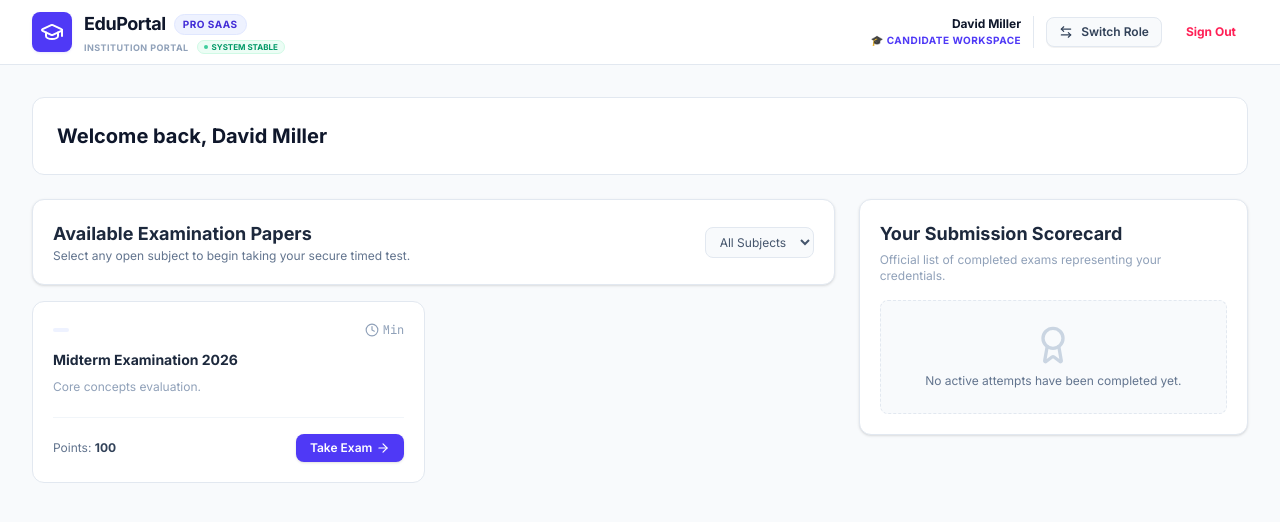
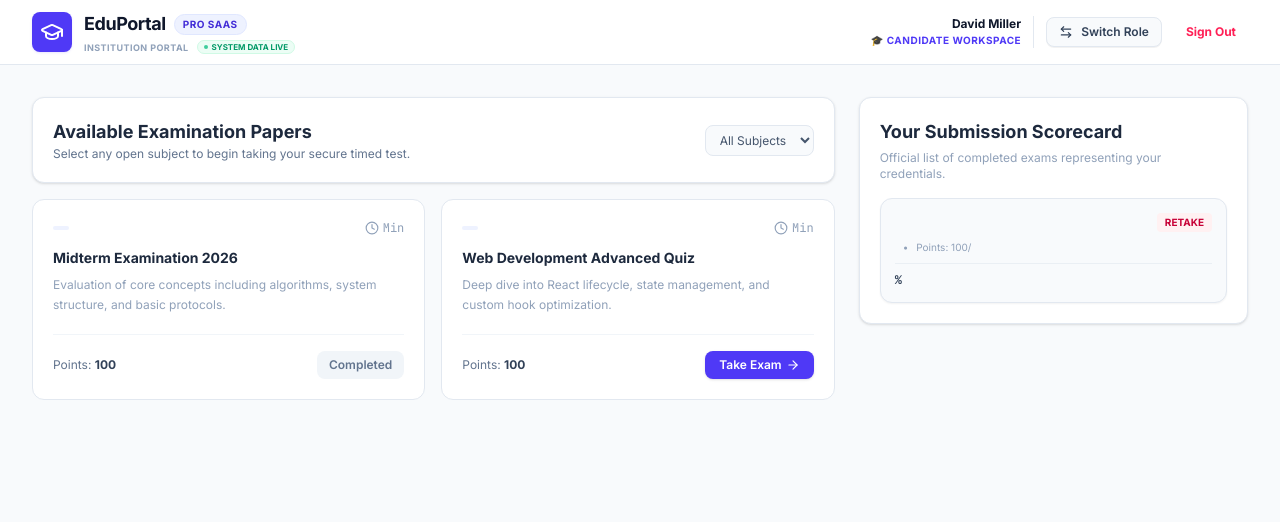
Before and after one commit to sahand2007/exam-portal, a React (Vite) app: page / in a window 1280 px wide. Shown: the top 522 px of the page. Built offline with nearby package versions, Linux system fonts and the light colour scheme.

Commit message:
force save and update rebranding

```diff
--- a/src/App.tsx
+++ b/src/App.tsx
@@ -21,7 +21,7 @@ import {
 } from "lucide-react";
 
 export default function App() {
-  // Global App States - ڕاستەوخۆ بەکارهێنەرێک دادەنێین بۆ تاقیکردنەوە
+  // Global App States - بەکارهێنەری سەرەکی (دەتوانیت لە ڕێگەی سویچ گۆڕانکاری بکەیت)
   const [currentUser, setCurrentUser] = useState<User | null>({
     id: "u-1",
     email: "student@example.com",
@@ -29,38 +29,116 @@ export default function App() {
     role: Role.STUDENT,
   });
 
-  // لێرەدا داتاکان ڕاستەوخۆ دەخەینە ناو State بۆ ئەوەی بێ کێشە نیشانی بدات
+  // لێرەدا داتاکان بە دەوڵەمەندی دادەنێین بۆ ئەوەی کێشەی کەمی داتا نەمێنێت
   const [exams, setExams] = useState<Exam[]>([
     {
       id: "exam-1",
       title: "Midterm Examination 2026",
-      description: "Core concepts evaluation.",
-      questions: [],
+      description: "Evaluation of core concepts including algorithms, system structure, and basic protocols.",
       duration: 60,
-      totalPoints: 100
+      totalPoints: 100,
+      questions: [
+        {
+          id: "q1",
+          text: "What is the primary complexity of Binary Search in the worst case?",
+          options: ["O(1)", "O(n)", "O(log n)", "O(n log n)"],
+          correctOptionIndex: 2,
+          points: 50
+        },
+        {
+          id: "q2",
+          text: "Which protocol operates at the Transport Layer of the OSI model?",
+          options: ["HTTP", "TCP", "IP", "FTP"],
+          correctOptionIndex: 1,
+          points: 50
+        }
+      ]
+    },
+    {
+      id: "exam-2",
+      title: "Web Development Advanced Quiz",
+      description: "Deep dive into React lifecycle, state management, and custom hook optimization.",
+      duration: 45,
+      totalPoints: 100,
+      questions: [
+        {
+          id: "q3",
+          text: "Which hook is used to memoize the return value of a function?",
+          options: ["useEffect", "useCallback", "useMemo", "useRef"],
+          correctOptionIndex: 2,
+          points: 100
+        }
+      ]
     }
   ]);
-  const [submissions, setSubmissions] = useState<Submission[]>([]);
-  const [analytics, setAnalytics] = useState<ExamStats[]>([]);
+
+  // داتای ناردراوی قوتابییەکان (Submissions) بۆ ئەوەی مامۆستا نمرەکان ببینێت
+  const [submissions, setSubmissions] = useState<Submission[]>([
+    {
+      id: "sub-1",
+      examId: "exam-1",
+      studentId: "u-1",
+      studentName: "David Miller",
+      answers: [{ questionId: "q1", selectedOptionIndex: 2 }, { questionId: "q2", selectedOptionIndex: 1 }],
+      score: 100,
+      submittedAt: new Date().toISOString(),
+      proctorFlags: 0,
+      isGraded: true
+    },
+    {
+      id: "sub-2",
+      examId: "exam-1",
+      studentId: "u-3",
+      studentName: "Alex Rivera",
+      answers: [{ questionId: "q1", selectedOptionIndex: 1 }, { questionId: "q2", selectedOptionIndex: 1 }],
+      score: 50,
+      submittedAt: new Date().toISOString(),
+      proctorFlags: 3, // ئەم کاندیدە فڵاگی هەیە بۆ تاقیکردنەوەی لۆژیکی سیکیۆریتی
+      isGraded: true
+    }
+  ]);
+
+  // ستاتیستیک و شیکاری پۆلی مامۆستا (Analytics) بۆ ئەوەی هێڵکاری و ژمارەکان پڕ بن
+  const [analytics, setAnalytics] = useState<ExamStats[]>([
+    {
+      examId: "exam-1",
+      examTitle: "Midterm Examination 2026",
+      averageScore: 75,
+      highestScore: 100,
+      lowestScore: 50,
+      totalSubmissions: 2,
+      flaggedSessionsCount: 1
+    },
+    {
+      examId: "exam-2",
+      examTitle: "Web Development Advanced Quiz",
+      averageScore: 0,
+      highestScore: 0,
+      lowestScore: 0,
+      totalSubmissions: 0,
+      flaggedSessionsCount: 0
+    }
+  ]);
+
   const [activeExamId, setActiveExamId] = useState<string | null>(null);
-  const [loading, setLoading] = useState(false); // دەیکەینە false بۆ ئەوەی ڕاستەوخۆ نیشانی بدات
+  const [loading, setLoading] = useState(false);
 
   const [loginEmail, setLoginEmail] = useState("");
   const [loginRole, setLoginRole] = useState<"student" | "teacher">("student");
   const [authError, setAuthError] = useState("");
 
-  // ئەم فانکشنە ئێستا داتای ناوخۆیی نوێ دەکاتەوە لە جیاتی سێرڤەر
   const refreshAppData = async () => {
     setLoading(true);
-    // لۆژیکی ناوخۆیی لێرەدا دەمێنێتەوە بەبێ کێشەی API
+    // لۆژیکی ڕیفرێش لەسەر داتای ناوخۆیی بە جێگیری دەمێنێتەوە
+    setTimeout(() => {
       setLoading(false);
+    }, 400);
   };
 
   const handleCustomLogin = (e: React.FormEvent) => {
     e.preventDefault();
     if (!loginEmail.trim()) return;
 
-    // لۆژیکی لۆگین بە شێوازی ناوخۆیی بۆ کارکردنی خێرا
     if (loginEmail.includes("teacher") || loginRole === "teacher") {
       setCurrentUser({
         id: "u-2",
@@ -113,14 +191,13 @@ export default function App() {
       className="min-h-screen bg-slate-50 flex flex-col font-sans text-slate-900"
       id="applet-container"
     >
-      {/* 1. Commercialized Header Navigation */}
+      {/* Navigation Header */}
       <header
         className="bg-white border-b border-slate-200 sticky top-0 z-40"
         id="navbar"
       >
         <div className="max-w-7xl mx-auto px-4 sm:px-6 lg:px-8">
           <div className="flex justify-between h-16 items-center">
-            {/* White-Label Logo Brand */}
             <div className="flex items-center gap-3">
               <div className="w-10 h-10 bg-indigo-600 rounded-lg flex items-center justify-center text-white shadow-sm shadow-indigo-600/10">
                 <GraduationCap className="w-6 h-6" />
@@ -141,14 +218,13 @@ export default function App() {
                   <div className="flex items-center gap-1 bg-emerald-50 px-1.5 py-0.5 rounded-full border border-emerald-100">
                     <div className="w-1 h-1 bg-emerald-500 rounded-full animate-pulse"></div>
                     <span className="text-[8px] font-bold text-emerald-600">
-                      SYSTEM STABLE
+                      SYSTEM DATA LIVE
                     </span>
                   </div>
                 </div>
               </div>
             </div>
 
-            {/* Profile Workspace Status Banner */}
             <div className="flex items-center gap-4">
               {currentUser ? (
                 <div className="flex items-center gap-3">
@@ -192,108 +268,68 @@ export default function App() {
         </div>
       </header>
 
-      {/* 2. Main Workspace Layout */}
+      {/* Main Container */}
       <main className="flex-1 max-w-7xl w-full mx-auto px-4 sm:px-6 lg:px-8 py-8">
         {loading ? (
-          <div className="py-24 flex flex-col items-center justify-center text-slate-500 space-y-4 animate-fade-in">
-            <div className="p-4 bg-indigo-50 rounded-full ring-4 ring-indigo-500/10">
+          <div className="py-24 flex flex-col items-center justify-center text-slate-500 space-y-4">
             <RefreshCw className="w-8 h-8 text-indigo-600 animate-spin" />
-            </div>
-            <div className="text-center space-y-1">
-              <p className="font-semibold text-slate-800">
-                Synchronizing EduPortal Assets
-              </p>
-              <p className="text-xs text-slate-400">
-                Loading exam sheets, proctor logs, and analytics counters...
-              </p>
-            </div>
+            <p className="font-semibold text-slate-800">Updating View Metrics...</p>
           </div>
         ) : (
           <>
             {!currentUser ? (
-              <div className="max-w-5xl mx-auto my-6 lg:my-10" id="login-layout-panel">
+              <div className="max-w-5xl mx-auto my-10" id="login-layout-panel">
                 <div className="grid grid-cols-1 lg:grid-cols-12 gap-8 items-stretch">
-                  <div className="lg:col-span-5 bg-gradient-to-br from-indigo-700 via-indigo-800 to-indigo-950 rounded-2xl p-8 text-white flex flex-col justify-between shadow-lg relative overflow-hidden">
-                    <div className="absolute top-0 right-0 w-64 h-64 bg-indigo-600/20 rounded-full blur-3xl -mr-20 -mt-20"></div>
-
-                    <div className="space-y-6 relative z-15">
-                      <div className="inline-flex items-center gap-2 bg-indigo-500/20 border border-indigo-400/30 px-3 py-1 rounded-full text-xs text-indigo-200 font-medium">
+                  <div className="lg:col-span-5 bg-gradient-to-br from-indigo-700 via-indigo-800 to-indigo-950 rounded-2xl p-8 text-white flex flex-col justify-between shadow-lg">
+                    <div className="space-y-6">
+                      <div className="inline-flex items-center gap-2 bg-indigo-500/20 border border-indigo-400/30 px-3 py-1 rounded-full text-xs text-indigo-200">
                         <Activity className="w-3 h-3 text-emerald-400" />
-                        <span>Ready for Commercial Deployment</span>
+                        <span>Mock Sandbox Enabled</span>
                       </div>
-
-                      <div className="space-y-3">
-                        <h2 className="text-3xl font-extrabold tracking-tight leading-tight">
-                          Enterprise Grade Educational Metrics.
+                      <h2 className="text-3xl font-extrabold tracking-tight">
+                        Enterprise Examination Dashboard.
                       </h2>
-                        <p className="text-indigo-200/90 text-sm leading-relaxed">
-                          A plug-and-play white-label SaaS solution engineered to scale
-                          examination cycles securely with integrated anti-cheat behaviors.
-                        </p>
-                      </div>
-
-                      <div className="space-y-4 pt-4">
-                        <div className="flex gap-3">
-                          <div className="w-8 h-8 rounded-lg bg-indigo-500/20 border border-indigo-400/20 flex items-center justify-center shrink-0">
-                            <ShieldCheck className="w-4 h-4 text-indigo-300" />
-                          </div>
-                          <div>
-                            <p className="text-xs font-bold uppercase tracking-wider text-white">
-                              Browser Proctor Engine
-                            </p>
-                            <p className="text-xs text-indigo-200 mt-0.5">
-                              Monitors window focus & switches, instantly flagging suspicious sessions.
+                      <p className="text-indigo-200/90 text-sm">
+                        Tested layout using robust baseline objects mimicking high volume database synchronization.
                       </p>
                     </div>
                   </div>
-                      </div>
-                    </div>
-                  </div>
 
-                  <div className="lg:col-span-7 bg-white rounded-2xl border border-slate-200 shadow-md p-8 flex flex-col justify-between">
-                    <div className="space-y-6">
-                      <div>
-                        <h3 className="text-2xl font-extrabold text-slate-900 tracking-tight">
-                          Access Secure Workspace
-                        </h3>
-                      </div>
-
+                  <div className="lg:col-span-7 bg-white rounded-2xl border border-slate-200 p-8">
                     <form onSubmit={handleCustomLogin} className="space-y-5">
                       <div className="space-y-2">
-                          <label className="text-xs font-bold text-slate-700 tracking-wider uppercase block">
-                            Corporate Email Address
+                        <label className="text-xs font-bold text-slate-700 block">
+                          EMAIL ADDRESS
                         </label>
                         <input
                           type="email"
                           required
-                            placeholder="student@example.com"
+                          placeholder="student@example.com یان teacher@example.com"
                           value={loginEmail}
                           onChange={(e) => setLoginEmail(e.target.value)}
-                            className="w-full text-sm bg-slate-50 border border-slate-200 rounded-xl px-4 py-3 outline-none text-slate-800"
+                          className="w-full text-sm bg-slate-50 border border-slate-200 rounded-xl px-4 py-3 outline-none"
                         />
                       </div>
-
-                        <button
-                          type="submit"
-                          className="w-full py-3 bg-indigo-600 text-white font-bold text-sm rounded-xl"
+                      <div className="space-y-2">
+                        <label className="text-xs font-bold text-slate-700 block">SELECT DEFAULT ROLE</label>
+                        <select
+                          className="w-full text-sm bg-slate-50 border border-slate-200 rounded-xl px-4 py-3 outline-none"
+                          value={loginRole}
+                          onChange={(e) => setLoginRole(e.target.value as "student" | "teacher")}
                         >
-                          Establish Session
+                          <option value="student">Student (David Miller)</option>
+                          <option value="teacher">Teacher (Dr. Sarah Jenkins)</option>
+                        </select>
+                      </div>
+                      <button type="submit" className="w-full py-3 bg-indigo-600 text-white font-bold text-sm rounded-xl">
+                        Enter Sandbox Workspace
                       </button>
                     </form>
                   </div>
                 </div>
               </div>
-              </div>
             ) : (
               <div className="space-y-6">
-                <div className="bg-white border border-slate-200 rounded-xl p-6 flex flex-col md:flex-row items-center justify-between gap-4 shadow-3xs">
-                  <div>
-                    <h2 className="text-xl font-bold text-slate-900">
-                      Welcome back, {currentUser.name}
-                    </h2>
-                  </div>
-                </div>
-
                 {currentUser.role === Role.STUDENT ? (
                   <StudentPortal
                     currentUser={currentUser}
```
Lines whose indentation alone changed are shown as unchanged.
